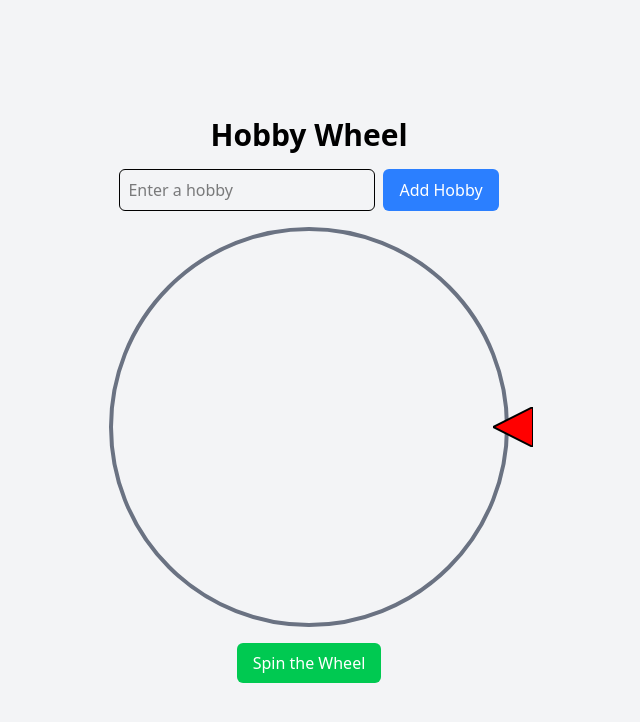
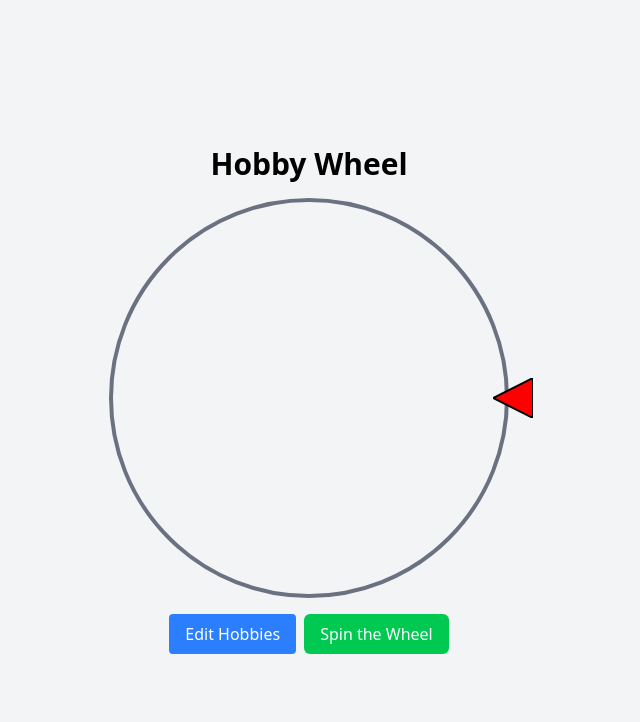
Before and after one commit to tonyhchii/hobby-randomizer-webapp, a React (Vite) app: page / in a window 1280 px wide. Shown: the top 722 px of the page, without its empty margins (331-971 px from the left). Built offline with nearby package versions, Linux system fonts and the light colour scheme.

Commit message:
Feat: can now add and remove hobbies

```diff
--- a/src/App.tsx
+++ b/src/App.tsx
@@ -6,20 +6,23 @@ function App() {
     const savedHobbies = localStorage.getItem("hobbies");
     return savedHobbies ? JSON.parse(savedHobbies) : [];
   });
-  const [input, setInput] = useState<string>("");
   const [rotation, setRotation] = useState<number>(0);
   const [selectedHobby, setSelectedHobby] = useState<string | null>(null);
+  const [isEditing, setIsEditing] = useState(false); // State to control side tab visibility
 
   // Save hobbies to localStorage whenever it changes
   useEffect(() => {
     localStorage.setItem("hobbies", JSON.stringify(hobbies));
   }, [hobbies]);
 
-  const addHobby = () => {
-    if (input.trim() && !hobbies.includes(input.trim())) {
-      setHobbies([...hobbies, input.trim()]);
-      setInput("");
+  const addHobby = (hobby: string) => {
+    if (hobby.trim()) {
+      setHobbies((prevHobbies) => [...prevHobbies, hobby.trim()]);
     }
+  };
+
+  const removeHobby = (index: number) => {
+    setHobbies((prevHobbies) => prevHobbies.filter((_, i) => i !== index));
   };
 
   const spinWheel = () => {
@@ -46,28 +49,61 @@ function App() {
   return (
     <div className="flex flex-col items-center justify-center h-screen bg-gray-100 p-4">
       <h1 className="text-3xl font-bold mb-4">Hobby Wheel</h1>
-      <div className="flex gap-2 mb-4">
+      <div
+        className={`fixed top-0 right-0 h-full w-64 bg-white shadow-lg transform transition-transform duration-300 ${
+          isEditing ? "translate-x-0" : "translate-x-full"
+        }`}
+      >
+        <div className="p-4">
+          <h2 className="text-xl font-bold mb-4">Edit Hobbies</h2>
+
+          {/* Add Hobby Input */}
           <input
             type="text"
-          className="border p-2 rounded-md w-64"
-          placeholder="Enter a hobby"
-          value={input}
-          onChange={(e) => setInput(e.target.value)}
+            placeholder="Add a new hobby"
+            onKeyDown={(e) => {
+              if (e.key === "Enter" && e.currentTarget.value.trim()) {
+                addHobby(e.currentTarget.value.trim());
+                e.currentTarget.value = "";
+              }
+            }}
+            className="w-full px-2 py-1 border rounded mb-4"
           />
+
+          {/* List of Hobbies */}
+          <ul>
+            {hobbies.map((hobby, index) => (
+              <li
+                key={index}
+                className="flex justify-between items-center mb-2"
+              >
+                <span>{hobby}</span>
                 <button
-          onClick={addHobby}
-          className="bg-blue-500 text-white px-4 py-2 rounded-md"
+                  onClick={() => removeHobby(index)}
+                  className="px-2 py-1 bg-red-500 text-white rounded"
                 >
-          Add Hobby
+                  Delete
                 </button>
+              </li>
+            ))}
+          </ul>
+        </div>
       </div>
       <Wheel hobbies={hobbies} rotation={rotation} />
+      <div className="flex gap-2">
+        <button
+          onClick={() => setIsEditing(!isEditing)}
+          className="mt-4 px-4 py-2 bg-blue-500 text-white rounded"
+        >
+          Edit Hobbies
+        </button>
         <button
           onClick={spinWheel}
           className="mt-4 bg-green-500 text-white px-4 py-2 rounded-md"
         >
           Spin the Wheel
         </button>
+      </div>
       {selectedHobby && (
         <p className="mt-4 text-xl font-semibold">
           Selected Hobby: {selectedHobby}
```
Lines whose indentation alone changed are shown as unchanged.
